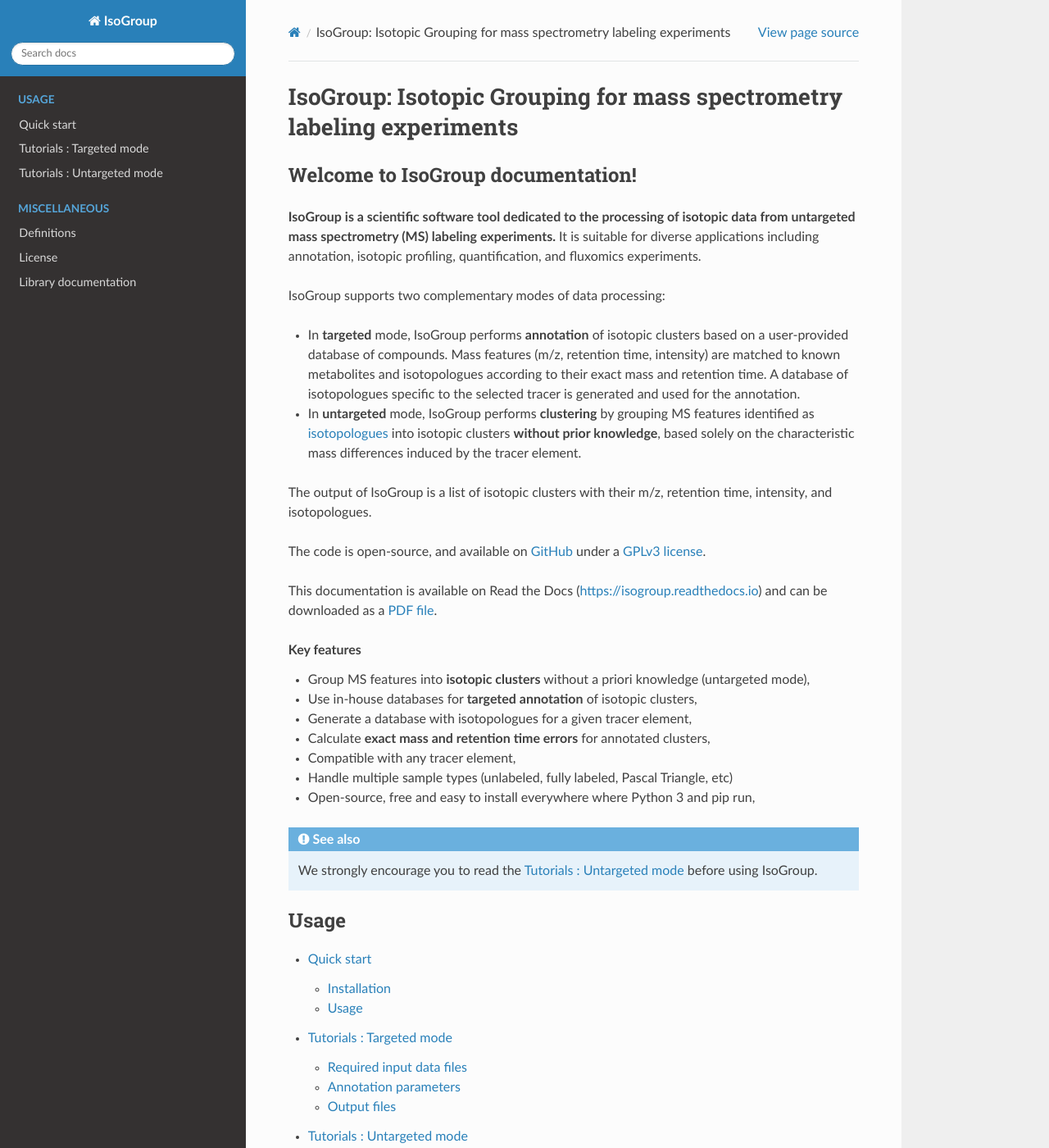
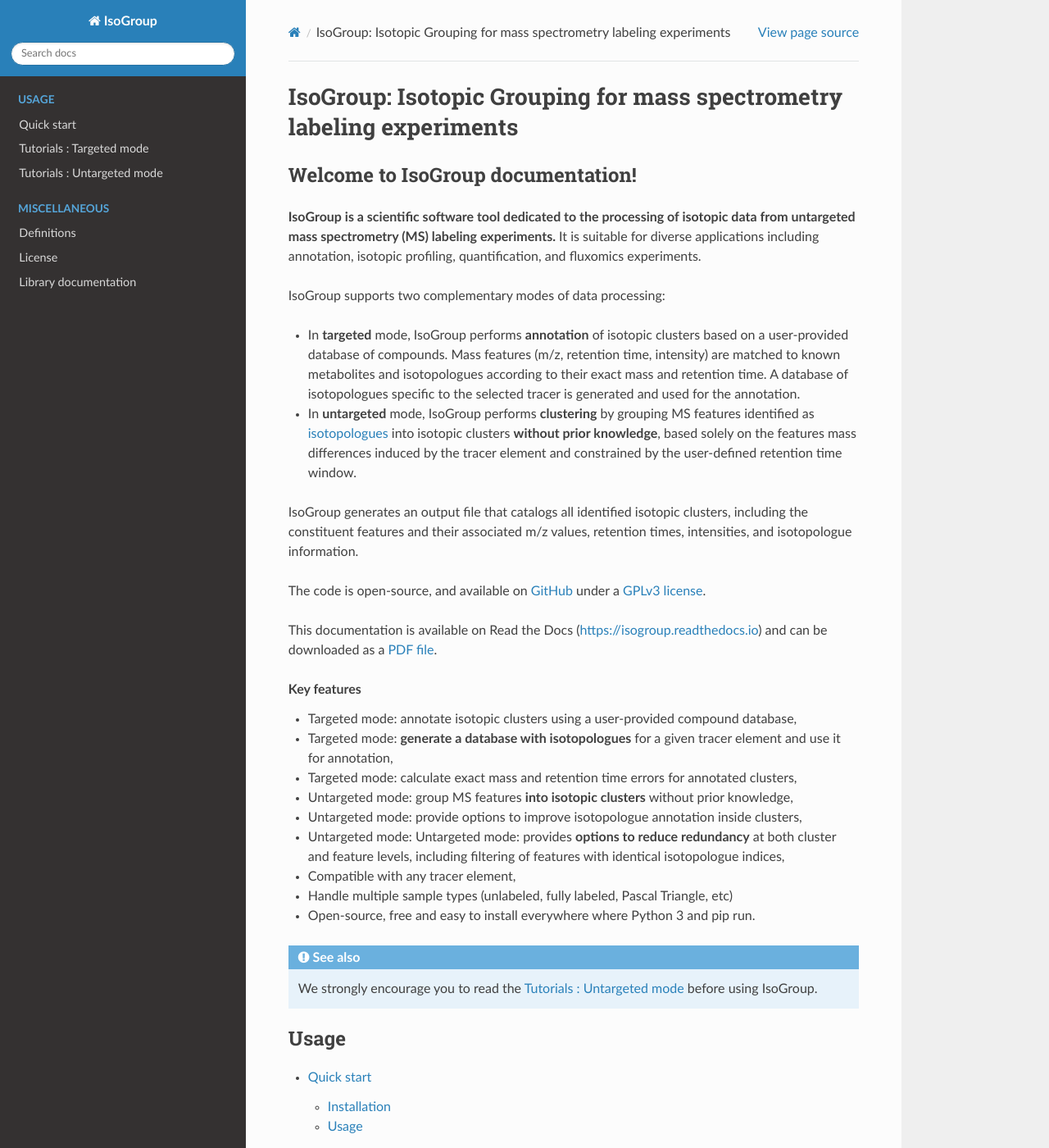
Before and after one commit to MetaboHUB-MetaToul/IsoGroup, a Sphinx documentation site: the page built from doc/index.rst, in a window 1280 px wide and 1400 px high. Shown: the whole window at 82% size. Built offline with Sphinx 7.4.7 and the Read the Docs theme 3.1.0, drawn with Linux system fonts in a browser that asks for light colours.

Commit message:
enhance documentation

```diff
--- a/doc/index.rst
+++ b/doc/index.rst
@@ -12,9 +12,10 @@
 * In **targeted** mode, IsoGroup performs **annotation** of isotopic clusters based on a user-provided database of compounds.
   Mass features (m/z, retention time, intensity) are matched to known metabolites and isotopologues according to their exact mass and retention time.
   A database of isotopologues specific to the selected tracer is generated and used for the annotation.
-* In **untargeted** mode, IsoGroup performs **clustering** by grouping MS features identified as :ref:`isotopologues <isotopologues>` into :ref:`isotopic clusters <isotopic clusters>` **without prior knowledge**, based solely on the characteristic mass differences induced by the tracer element.
+* In **untargeted** mode, IsoGroup performs **clustering** by grouping MS features identified as :ref:`isotopologues <isotopologues>` into :ref:`isotopic clusters <isotopic clusters>` **without prior knowledge**, based solely on the features
+  mass differences induced by the tracer element and constrained by the user-defined retention time window.
 
-The output of IsoGroup is a list of isotopic clusters with their m/z, retention time, intensity, and isotopologues.
+IsoGroup generates an output file that catalogs all identified isotopic clusters, including the constituent features and their associated m/z values, retention times, intensities, and isotopologue information.
 
 The code is open-source, and available on `GitHub <https://github.com/MetaboHUB-MetaToul/IsoGroup>`_ under a :ref:`GPLv3 license <license>`.
 
@@ -23,13 +24,15 @@
 
 .. rubric:: Key features
 
-* Group MS features into **isotopic clusters** without a priori knowledge (untargeted mode),
-* Use in-house databases for **targeted annotation** of isotopic clusters,
-* Generate a database with isotopologues for a given tracer element,
-* Calculate **exact mass and retention time errors** for annotated clusters,
+* Targeted mode: annotate isotopic clusters using a user-provided compound database,
+* Targeted mode: **generate a database with isotopologues** for a given tracer element and use it for annotation,
+* Targeted mode: calculate exact mass and retention time errors for annotated clusters,
+* Untargeted mode: group MS features **into isotopic clusters** without prior knowledge,
+* Untargeted mode: provide options to improve isotopologue annotation inside clusters,
+* Untargeted mode: Untargeted mode: provides **options to reduce redundancy** at both cluster and feature levels, including filtering of features with identical isotopologue indices,
 * Compatible with any tracer element,
 * Handle multiple sample types (unlabeled, fully labeled, Pascal Triangle, etc)
-* Open-source, free and easy to install everywhere where Python 3 and pip run,
+* Open-source, free and easy to install everywhere where Python 3 and pip run.
 
 
 .. seealso:: We strongly encourage you to read the :ref:`Tutorials` before using IsoGroup.
```
